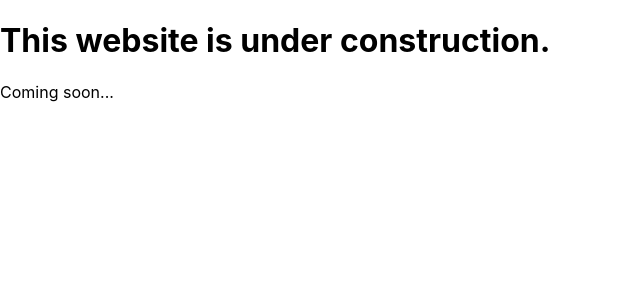
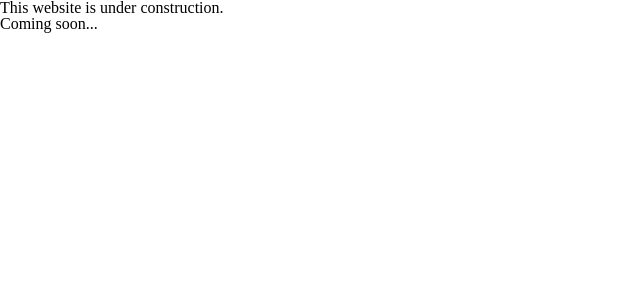
Before and after one commit to Yutna/matching-card-game, a Next.js app: page / in a window 1280 px wide. Shown: the top 300 px of the page, without its empty margins (0-640 px from the left). Built offline with nearby package versions, Linux system fonts and the light colour scheme.

Commit message:
Add reset CSS.

```diff
--- a/styles/globals.scss
+++ b/styles/globals.scss
@@ -1,16 +1,73 @@
-html,
-body {
-  padding: 0;
-  margin: 0;
-  font-family: -apple-system, BlinkMacSystemFont, Segoe UI, Roboto, Oxygen,
-    Ubuntu, Cantarell, Fira Sans, Droid Sans, Helvetica Neue, sans-serif;
+/*
+ * ------------------------------------------
+ * http://meyerweb.com/eric/tools/css/reset/
+ * v2.0 | 20110126
+ * License: none (public domain)
+ * ------------------------------------------
+*/
+
+html, body, div, span, applet, object, iframe,
+h1, h2, h3, h4, h5, h6, p, blockquote, pre,
+a, abbr, acronym, address, big, cite, code,
+del, dfn, em, img, ins, kbd, q, s, samp,
+small, strike, strong, sub, sup, tt, var,
+b, u, i, center,
+dl, dt, dd, ol, ul, li,
+fieldset, form, label, legend,
+table, caption, tbody, tfoot, thead, tr, th, td,
+article, aside, canvas, details, embed,
+figure, figcaption, footer, header, hgroup,
+menu, nav, output, ruby, section, summary,
+time, mark, audio, video {
+	margin: 0;
+	padding: 0;
+	border: 0;
+	font-size: 100%;
+	font: inherit;
+	vertical-align: baseline;
 }
 
-a {
-  color: inherit;
-  text-decoration: none;
+/* HTML5 display-role reset for older browsers */
+article, aside, details, figcaption, figure,
+footer, header, hgroup, menu, nav, section {
+	display: block;
 }
 
-* {
+body {
+	line-height: 1;
+}
+
+ol, ul {
+	list-style: none;
+}
+
+blockquote, q {
+	quotes: none;
+}
+
+blockquote:before, blockquote:after,
+q:before, q:after {
+	content: '';
+	content: none;
+}
+
+table {
+	border-collapse: collapse;
+	border-spacing: 0;
+}
+
+/*
+ * ------------------
+ * Global CSS styles
+ * ------------------
+*/
+
+html {
   box-sizing: border-box;
 }
+
+*,
+*::before,
+*::after {
+  box-sizing: inherit;
+}
```
